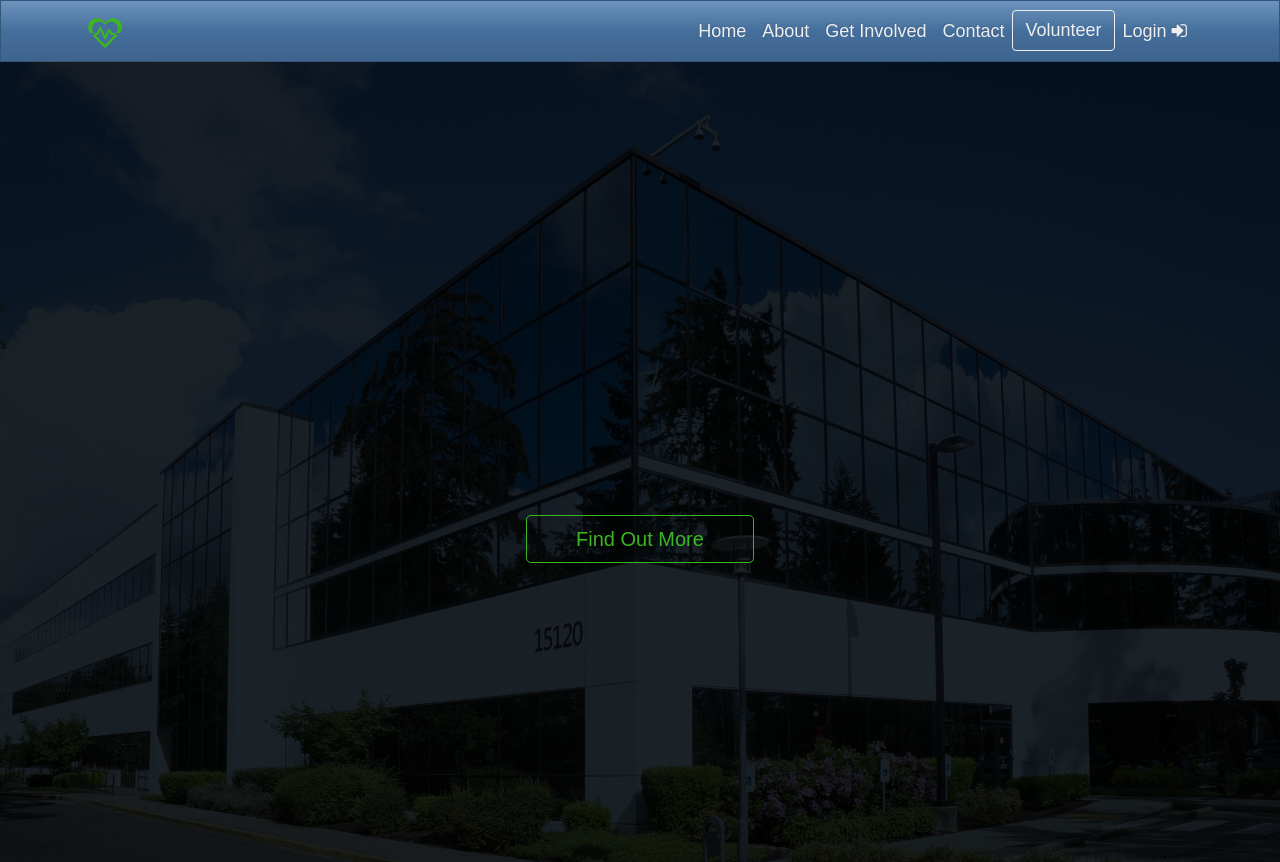
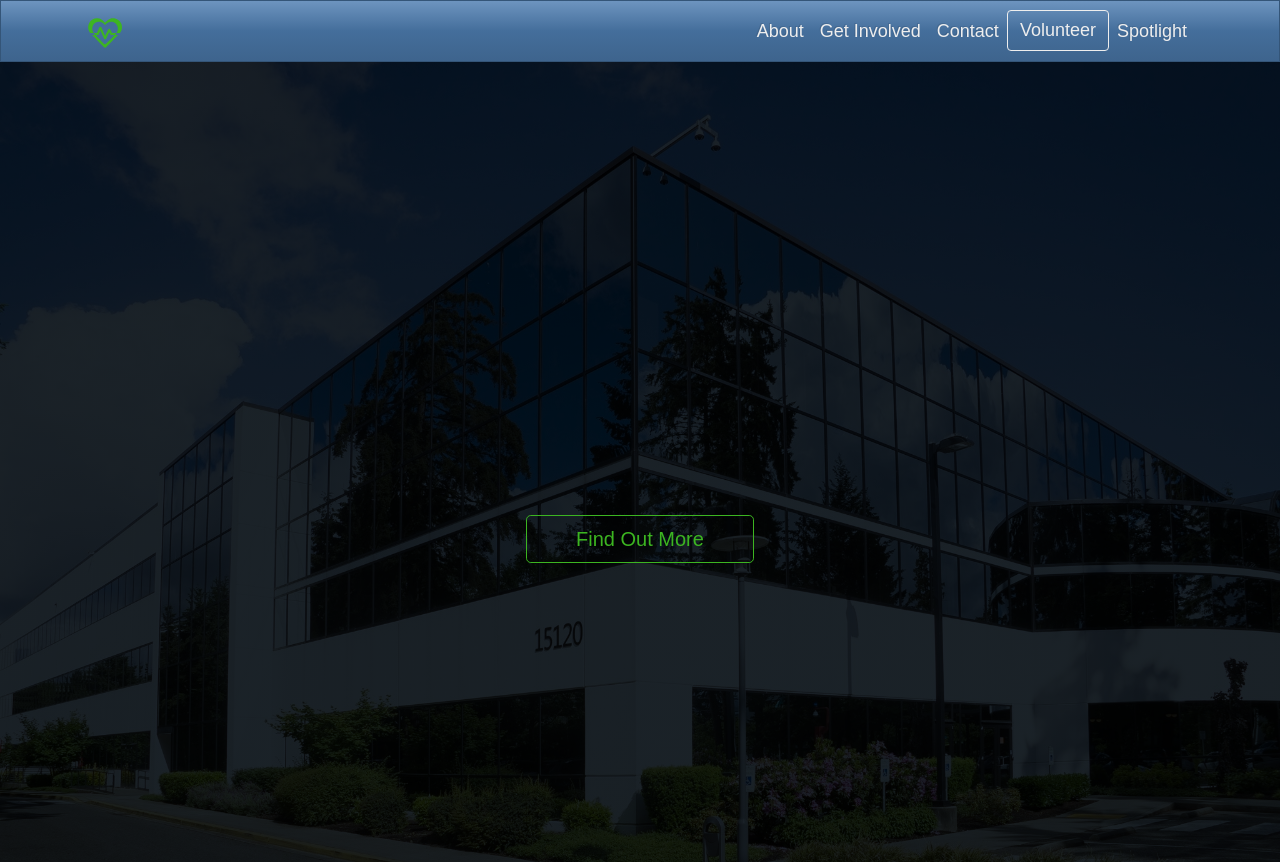
Before and after one commit to Pia007/Hero, a React (Create React App) app: page /home in a window 1280 px wide. Built offline with nearby package versions, Linux system fonts and the light colour scheme; a web font is replaced by a local one.

Commit message:
updated image link and nav-links

```diff
--- a/src/components/Header.jsx
+++ b/src/components/Header.jsx
@@ -19,7 +19,7 @@ export const Header = (props) => {
             <Navbar className="navbar navbar-expand-lg d-flex justify-content-end sticky-top text-light bg-primary">
                 <div className="container justify-content-between">
                     <div className='d-flex'>
-                        <NavLink to="/home"><img src="assets/images/new-logo.svg"  alt="logo" className=" text-lg nav-logo mt-1" /></NavLink>
+                        <NavLink to="/home"><img src="/assets/images/new-logo.svg"  alt="logo" className=" text-lg nav-logo mt-1" /></NavLink>
                         <RenderHostHeader />
                     </div>
                     <NavbarToggler onClick={toggleNav} className="justify-content-end">
@@ -27,11 +27,11 @@ export const Header = (props) => {
                     </NavbarToggler>
                     <Collapse isOpen={navigation} navbar className="justify-content-end">
                         <Nav navbar className="ml-auto text-center text-light nav-text">
-                            <NavItem className="nav-item">
+                            {/* <NavItem className="nav-item">
                                 <NavLink  onClick={() => (navigation ? setNavigation(!navigation): setNavigation(navigation))} className="nav-link active" to="/home">
                                     Home
                                 </NavLink>
-                            </NavItem>
+                            </NavItem> */}
                             <NavItem>
                                 <NavLink onClick={() => (navigation ? setNavigation(!navigation): setNavigation(navigation))} className="nav-link" to="/about">
                                     About
@@ -48,14 +48,14 @@ export const Header = (props) => {
                                 </NavLink>
                             </NavItem>
                             <NavItem>
-                                <NavLink onClick={() => (navigation ? setNavigation(!navigation): setNavigation(navigation))} className="btn btn-outline-light my-2 my-sm-0 nav-text nav-volunteer" id="vol-link" to="/volunteer">
+                                <NavLink onClick={() => (navigation ? setNavigation(!navigation): setNavigation(navigation))} className="btn btn-outline-light my-2 my-sm-0 nav-text nav-volunteer" id="vol-link" to="/volunteersignup">
                                     Volunteer
                                 </NavLink>
                             </NavItem>
                             <div>
                                 <NavItem>
-                                    <NavLink  onClick={() => (navigation ? setNavigation(!navigation): setNavigation(navigation))} className="nav-link" to="/volunteerportal" >
-                                        Login <i className="fa fa-sign-in" aria-hidden="true" />
+                                    <NavLink  onClick={() => (navigation ? setNavigation(!navigation): setNavigation(navigation))} className="nav-link" to="/volunteers" >
+                                        Spotlight
                                     </NavLink>
                                 </NavItem>
                             </div>
```
